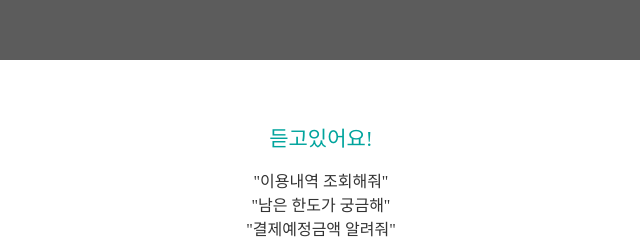
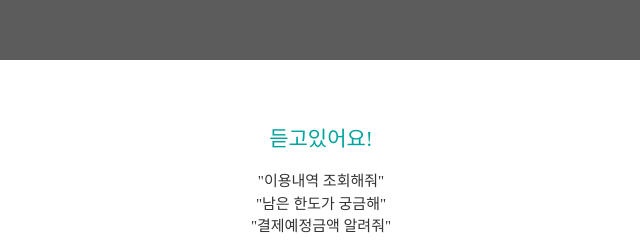
Before and after one commit to Nagyeong12/test01, a plain HTML site: page index.html in a window 1280 px wide. Shown: the part 310-555 px from the top of the page, 319-959 px from the left. Drawn offline with Linux system fonts and the light colour scheme; a web font is replaced by a local one.

Commit message:
Update index.html

```diff
--- a/index.html
+++ b/index.html
@@ -171,6 +171,7 @@
         text-align: center;
         line-height: 1.5;
         font-weight: 300;
+        font-size: 15px
     }
 
     .voice-box {
```
